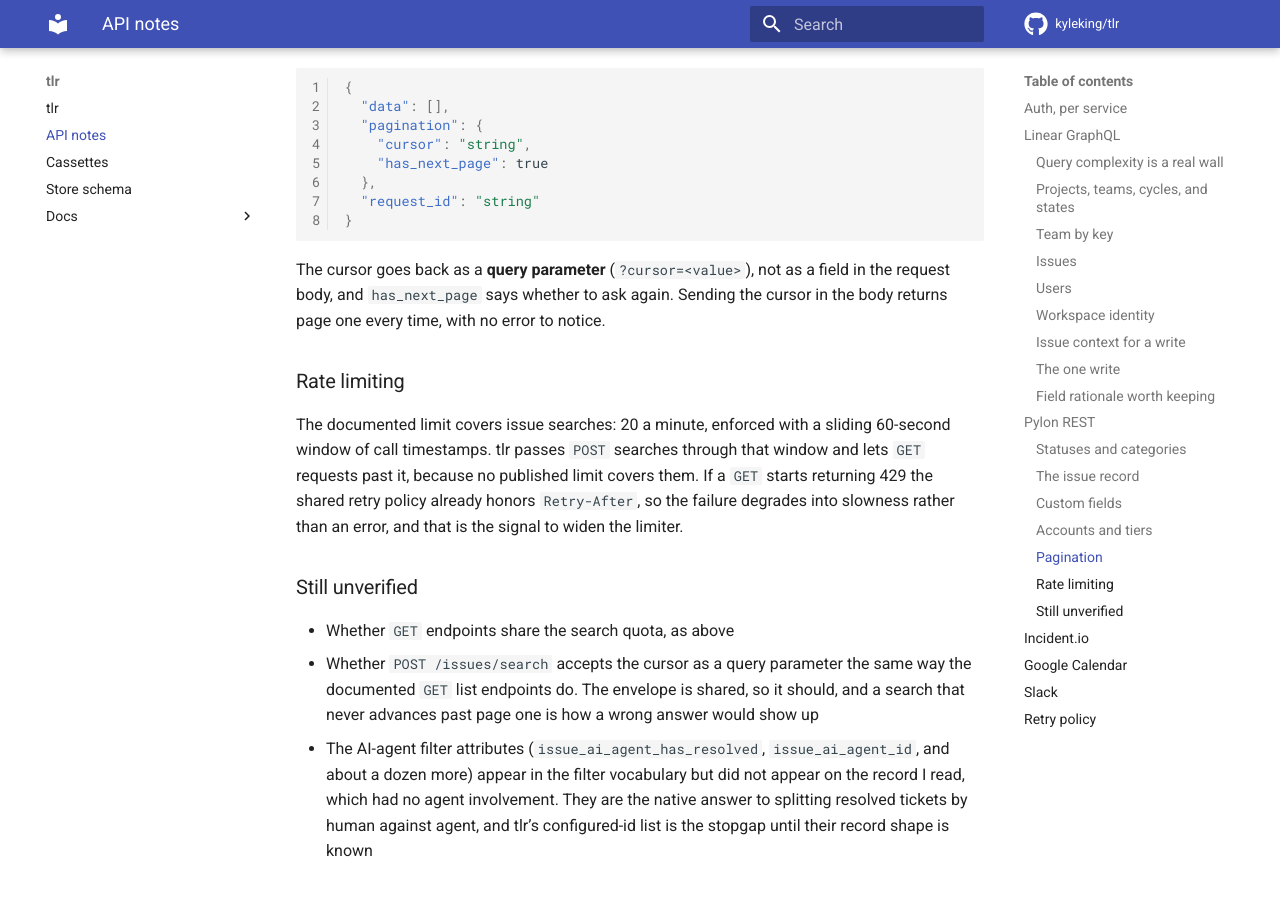
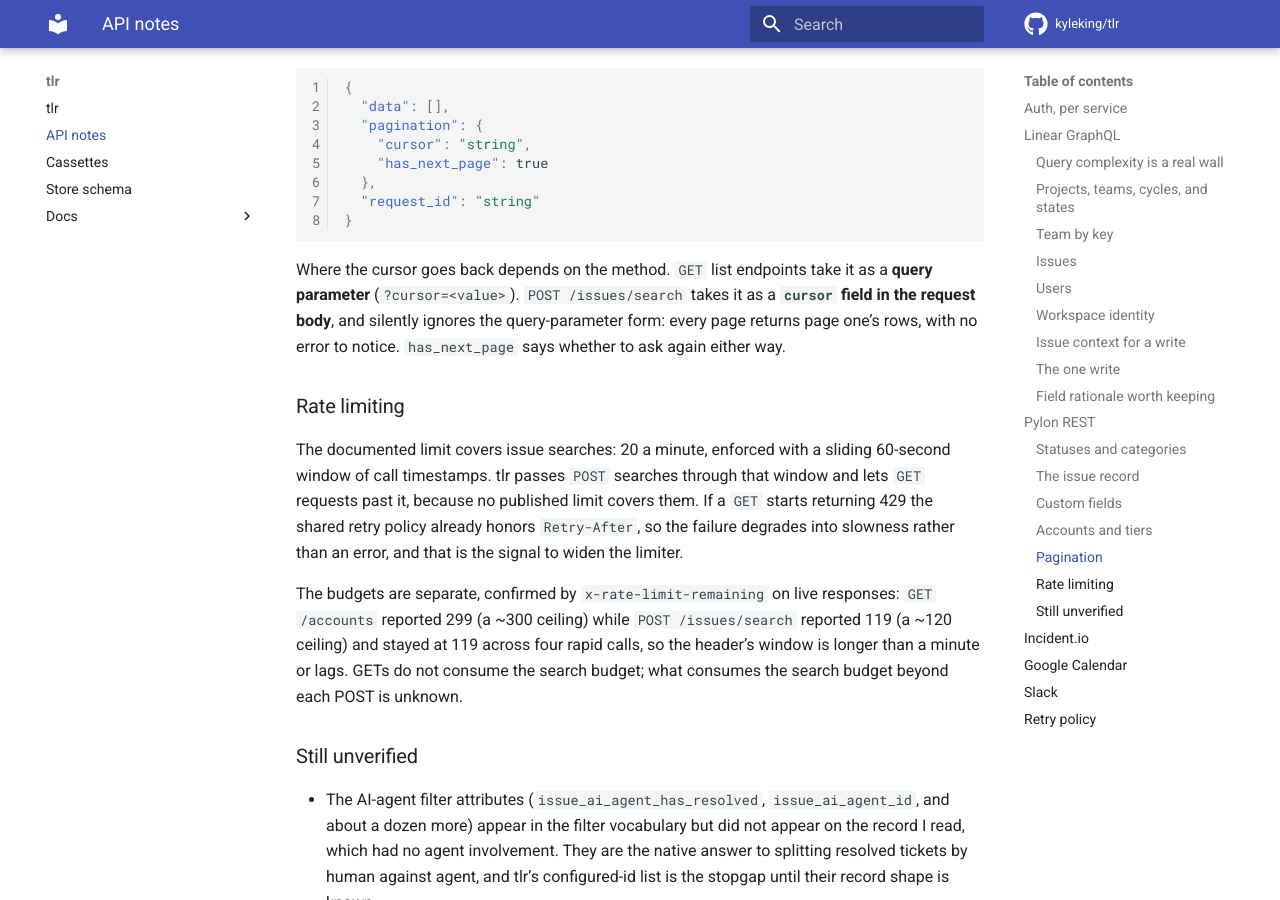
Before and after one commit to KyleKing/tlr, an MkDocs documentation site: the page built from docs/api-notes.md, in a window 1280 px wide and 900 px high, scrolled down 8056 px. Built offline with MkDocs 1.6.1 and Material for MkDocs 9.7.7, drawn with Linux system fonts in a browser that asks for light colours; comment, search, counter and statistics services are not loaded.

Commit message:
fix(pylon): send the search cursor in the request body

````diff
--- a/docs/api-notes.md
+++ b/docs/api-notes.md
@@ -437,10 +437,12 @@ Every list and search response wraps its payload the same way:
 }
 ```
 
-The cursor goes back as a **query parameter** (`?cursor=<value>`), not as a field in the
-request body, and `has_next_page` says whether to ask again.
-Sending the cursor in the body
-returns page one every time, with no error to notice.
+Where the cursor goes back depends on the method.
+`GET` list endpoints take it as a **query parameter** (`?cursor=<value>`).
+`POST /issues/search` takes it as a **`cursor` field in the request body**, and silently
+ignores the query-parameter form: every page returns page one's rows, with no error to
+notice.
+`has_next_page` says whether to ask again either way.
 
 ### Rate limiting
 
@@ -453,13 +455,15 @@ If a `GET` starts returning 429 the
 shared retry policy already honors `Retry-After`, so the failure degrades into slowness
 rather than an error, and that is the signal to widen the limiter.
 
+The budgets are separate, confirmed by `x-rate-limit-remaining` on live responses:
+`GET /accounts` reported 299 (a ~300 ceiling) while `POST /issues/search` reported 119
+(a ~120 ceiling) and stayed at 119 across four rapid calls, so the header's window is
+longer than a minute or lags.
+GETs do not consume the search budget; what consumes the
+search budget beyond each POST is unknown.
+
 ### Still unverified
 
-- Whether `GET` endpoints share the search quota, as above
-- Whether `POST /issues/search` accepts the cursor as a query parameter the same way the
-    documented `GET` list endpoints do.
-    The envelope is shared, so it should, and a search that
-    never advances past page one is how a wrong answer would show up
 - The AI-agent filter attributes (`issue_ai_agent_has_resolved`, `issue_ai_agent_id`, and
     about a dozen more) appear in the filter vocabulary but did not appear on the record I
     read,
````
Also changed, not shown: 2 other files.
